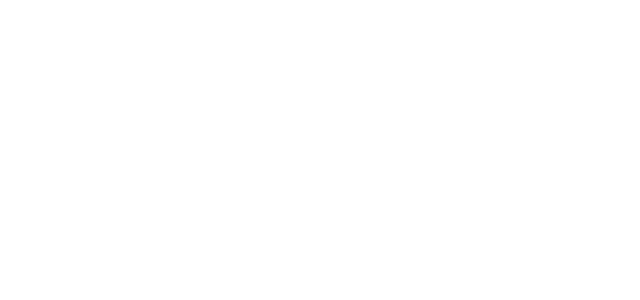
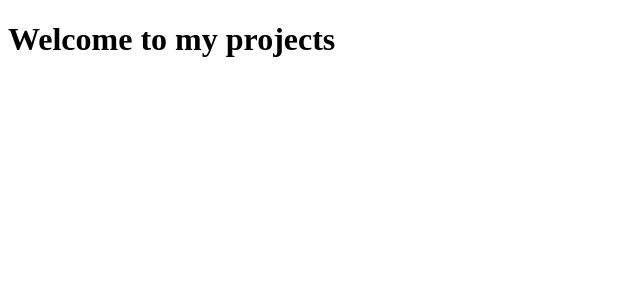
Before and after one commit to pabcrudel/my-first-nuxt-app, a Nuxt app: page /projects in a window 1280 px wide. Before the commit this address had no page. Shown: the top 300 px of the page, without its empty margins (0-640 px from the left). Built offline with nearby package versions, Linux system fonts and the light colour scheme.

Commit message:
Create a index page inside a folder

```diff
--- /dev/null
+++ b/pages/projects/index.vue
@@ -0,0 +1,7 @@
+<template>
+  <h1>{{ title }}</h1>
+</template>
+
+<script setup lang="ts">
+const title = "Welcome to my projects";
+</script>
```
